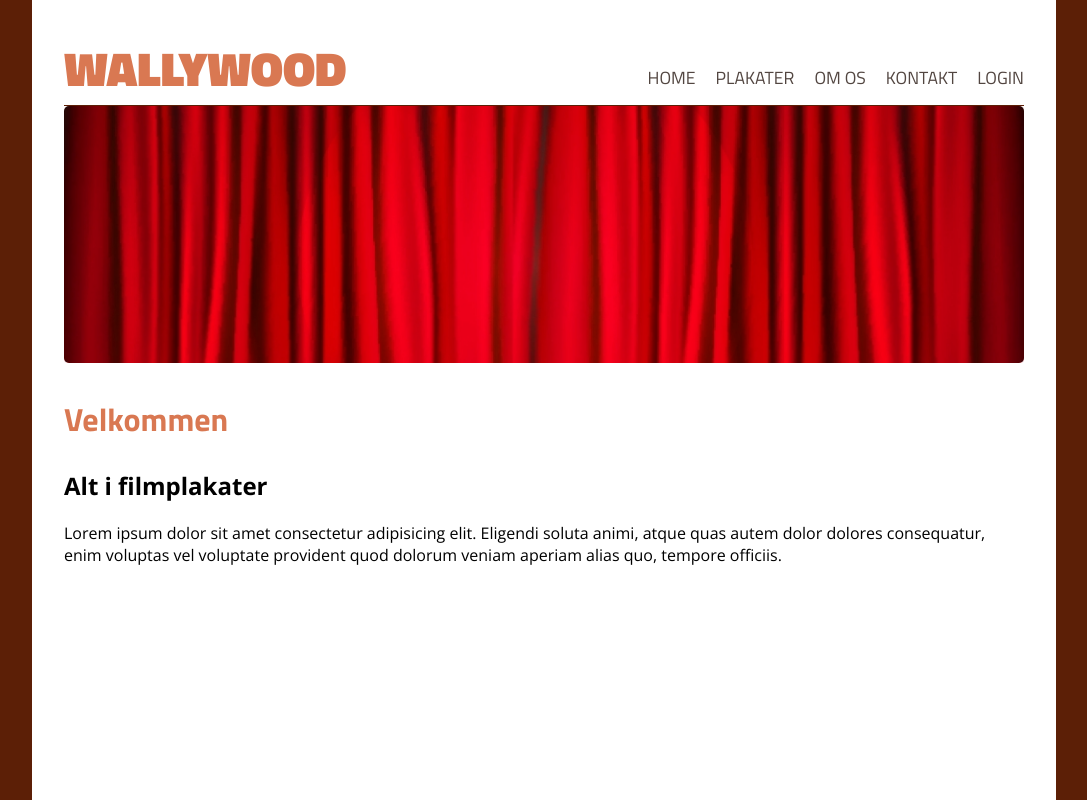
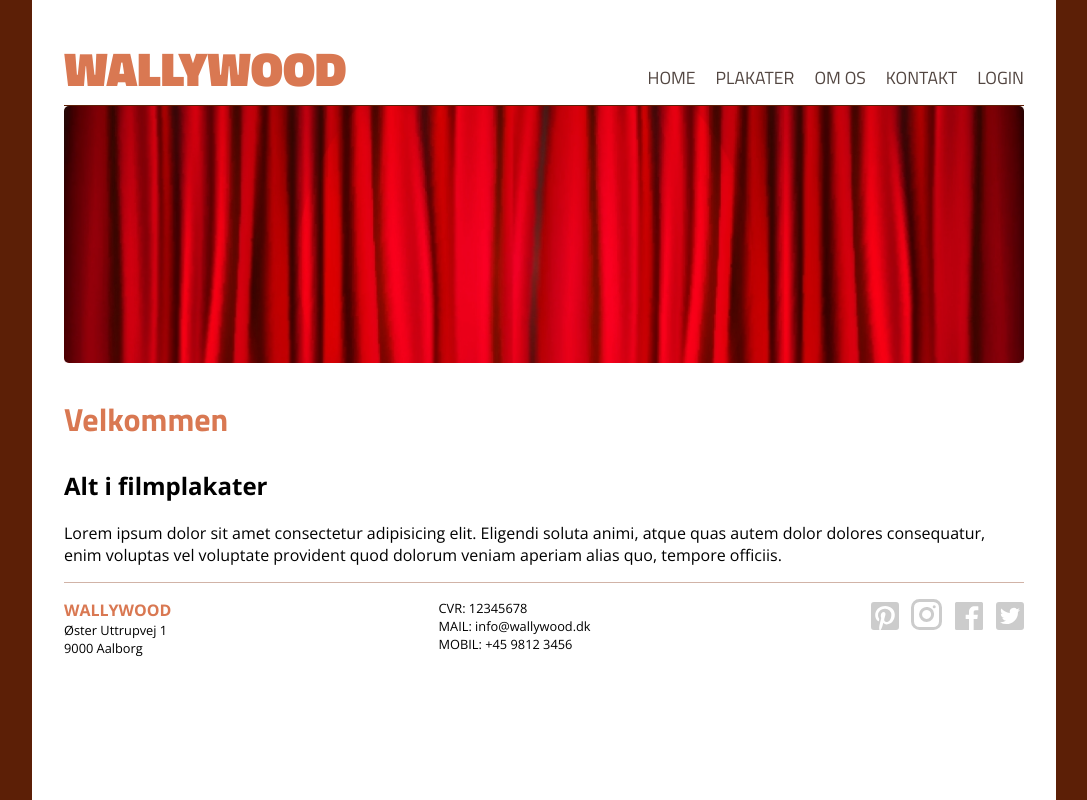
Before and after one commit to trayana-hansen/wallywood, a React (Create React App) app in the folder wallywood/: page / in a window 1280 px wide. Shown: the whole page, without its empty margins (96-1183 px from the left). Built offline with nearby package versions, Linux system fonts and the light colour scheme.

Commit message:
footer style

```diff
--- a/wallywood/src/App.jsx
+++ b/wallywood/src/App.jsx
@@ -1,12 +1,14 @@
 import { ContainerStyle } from "./Components/Styled/Container.style.js";
 import Header from "./Components/Partials/Header";
-import AppRouter from "./Components/App/AppRouter/AppRouter"
+import AppRouter from "./Components/App/AppRouter/AppRouter";
+import Footer from "./Components/Partials/Footer";
 
 function App() {
   return (
     <ContainerStyle maxwidth="1024">
       <Header />
       <AppRouter />
+      <Footer />
     </ContainerStyle>
   );
 }
--- a/wallywood/src/Components/Partials/Footer.jsx
+++ b/wallywood/src/Components/Partials/Footer.jsx
@@ -1,16 +1,123 @@
 import { FooterStyle } from "./FooterStyle.js";
-
-import { Link } from "react-router-dom";
 
 const Footer = () => {
   return (
     <FooterStyle>
-		<div>
-			<h2>Wallywood</h2>
-			<address>
-
-			</address>
-		</div>
+      <div>
+        <h2>Wallywood</h2>
+        <address>
+          Øster Uttrupvej 1<br />
+          9000 Aalborg
+        </address>
+      </div>
+      <div>
+        CVR: 12345678
+        <br />
+        MAIL: info@wallywood.dk
+        <br />
+        MOBIL: +45 9812 3456
+      </div>
+      <div>
+        <svg
+          id="SoMe_Icon_Pinterest"
+          data-name="SoMe_Icon_Pinterest"
+          xmlns="http://www.w3.org/2000/svg"
+          width="28"
+          height="28"
+          viewBox="0 0 28 28"
+        >
+          <path
+            id="Icon_awesome-pinterest-square"
+            data-name="Icon awesome-pinterest-square"
+            d="M28,5.25v22a3,3,0,0,1-3,3H9.65a16.014,16.014,0,0,0,1.713-3.706c.188-.719.956-3.65.956-3.65a4.1,4.1,0,0,0,3.519,1.762c4.631,0,7.962-4.256,7.962-9.544,0-5.069-4.137-8.862-9.462-8.862C7.712,6.25,4.2,10.694,4.2,15.538c0,2.25,1.2,5.05,3.112,5.944.294.138.444.075.513-.206.05-.212.312-1.256.425-1.737a.453.453,0,0,0-.106-.437A5.983,5.983,0,0,1,7,15.6a6.643,6.643,0,0,1,6.931-6.662,6.06,6.06,0,0,1,6.413,6.244c0,4.15-2.094,7.025-4.825,7.025a2.232,2.232,0,0,1-2.275-2.775c.431-1.825,1.269-3.794,1.269-5.112,0-3.312-4.719-2.856-4.719,1.563a5.608,5.608,0,0,0,.456,2.281C8.287,26.462,7.994,26.569,8.4,30.2l.137.05H3a3,3,0,0,1-3-3v-22a3,3,0,0,1,3-3H25A3,3,0,0,1,28,5.25Z"
+            transform="translate(0 -2.25)"
+            fill="#ccc"
+          />
+        </svg>
+        <svg
+          xmlns="http://www.w3.org/2000/svg"
+          width="31"
+          height="31"
+          viewBox="0 0 31 31"
+        >
+          <g
+            id="SoMe_Icon"
+            data-name="SoMe Icon"
+            transform="translate(1.5 1.5)"
+          >
+            <g
+              id="Icon_feather-instagram"
+              data-name="Icon feather-instagram"
+              transform="translate(-3 -3)"
+            >
+              <path
+                id="Path_1"
+                data-name="Path 1"
+                d="M10,3H24a7,7,0,0,1,7,7V24a7,7,0,0,1-7,7H10a7,7,0,0,1-7-7V10a7,7,0,0,1,7-7Z"
+                fill="none"
+                stroke="#ccc"
+                stroke-linecap="round"
+                stroke-linejoin="round"
+                stroke-width="3"
+              />
+              <path
+                id="Path_2"
+                data-name="Path 2"
+                d="M24,17.055A6,6,0,1,1,18.945,12,6,6,0,0,1,24,17.055Z"
+                transform="translate(-1.007 -0.993)"
+                fill="none"
+                stroke="#ccc"
+                stroke-linecap="round"
+                stroke-linejoin="round"
+                stroke-width="3"
+              />
+              <path
+                id="Path_3"
+                data-name="Path 3"
+                d="M26.25,9.75h0"
+                transform="translate(-1.55 -0.45)"
+                fill="none"
+                stroke="#ccc"
+                stroke-linecap="round"
+                stroke-linejoin="round"
+                stroke-width="3"
+              />
+            </g>
+          </g>
+        </svg>
+        <svg
+          id="SoMe_Icon"
+          data-name="SoMe Icon"
+          xmlns="http://www.w3.org/2000/svg"
+          width="28"
+          height="28"
+          viewBox="0 0 28 28"
+        >
+          <path
+            id="Icon_ionic-logo-facebook"
+            data-name="Icon ionic-logo-facebook"
+            d="M30.954,4.5H6.046A1.547,1.547,0,0,0,4.5,6.046V30.954A1.547,1.547,0,0,0,6.046,32.5H18.5V21.417H15.153V17.333H18.5V14.315c0-3.617,2.508-5.585,5.739-5.585,1.546,0,3.208.117,3.595.168v3.777H25.259c-1.757,0-2.093.831-2.093,2.056v2.6h4.185l-.547,4.083H23.167V32.5h7.787A1.547,1.547,0,0,0,32.5,30.954V6.046A1.547,1.547,0,0,0,30.954,4.5Z"
+            transform="translate(-4.5 -4.5)"
+            fill="#ccc"
+          />
+        </svg>
+        <svg
+          id="SoMe_Icon"
+          data-name="SoMe Icon"
+          xmlns="http://www.w3.org/2000/svg"
+          width="28"
+          height="28"
+          viewBox="0 0 28 28"
+        >
+          <path
+            id="Icon_awesome-twitter-square"
+            data-name="Icon awesome-twitter-square"
+            d="M25,2.25H3a3,3,0,0,0-3,3v22a3,3,0,0,0,3,3H25a3,3,0,0,0,3-3v-22A3,3,0,0,0,25,2.25Zm-3.056,9.925c.012.175.012.356.012.531A11.583,11.583,0,0,1,10.294,24.369,11.609,11.609,0,0,1,4,22.531a8.636,8.636,0,0,0,.988.05,8.218,8.218,0,0,0,5.088-1.75,4.1,4.1,0,0,1-3.831-2.844,4.418,4.418,0,0,0,1.85-.075,4.1,4.1,0,0,1-3.281-4.025v-.05a4.1,4.1,0,0,0,1.85.519,4.09,4.09,0,0,1-1.825-3.413,4.048,4.048,0,0,1,.556-2.069,11.639,11.639,0,0,0,8.45,4.288,4.108,4.108,0,0,1,6.994-3.744,8.032,8.032,0,0,0,2.6-.988,4.088,4.088,0,0,1-1.8,2.256A8.157,8.157,0,0,0,24,10.05,8.628,8.628,0,0,1,21.944,12.175Z"
+            transform="translate(0 -2.25)"
+            fill="#ccc"
+          />
+        </svg>
+      </div>
     </FooterStyle>
   );
 };
--- a/wallywood/src/Components/Partials/FooterStyle.js
+++ b/wallywood/src/Components/Partials/FooterStyle.js
@@ -1 +1,23 @@
-import {}
+import styled from 'styled-components'
+import { Reset } from '../Styled/Mixins'
+
+export const FooterStyle = styled.footer`
+	border-top: solid 1px ${props => props.theme.colors.quinary};
+	margin-top: 1rem;
+	padding-top: 1rem;
+	display: flex;
+	justify-content: space-between;
+	font-size: 0.8rem;
+	h2 {
+		font-size: 1rem;
+		text-transform: uppercase;
+		color: ${props => props.theme.colors.secondary};
+		${ Reset }
+	}
+	address {
+		font-style: normal;
+	}
+	svg {
+		margin-left: 0.8rem;
+	}
+`
--- a/wallywood/src/Components/Styled/Theme.js
+++ b/wallywood/src/Components/Styled/Theme.js
@@ -3,6 +3,9 @@ export const theme = {
 		primary: '#5c1f06',
 		secondary: '#d97852',
 		tertiary: '#524641',
+		quaternary: "#707070",
+		quinary: "#D1B3A7",
+		senary: "#A68E85",
 		light: '#fff',
 		dark: '#000'
 	},
```
